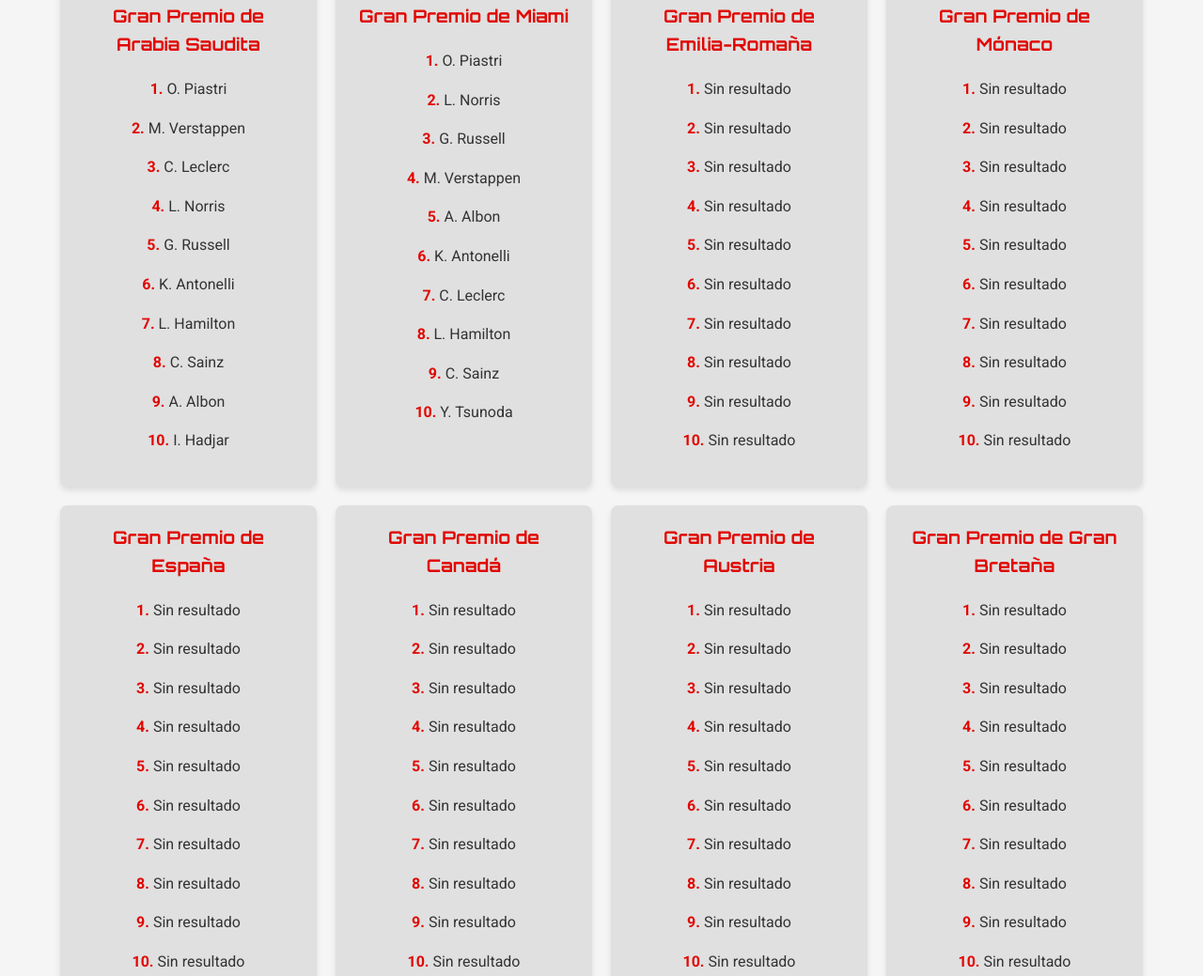
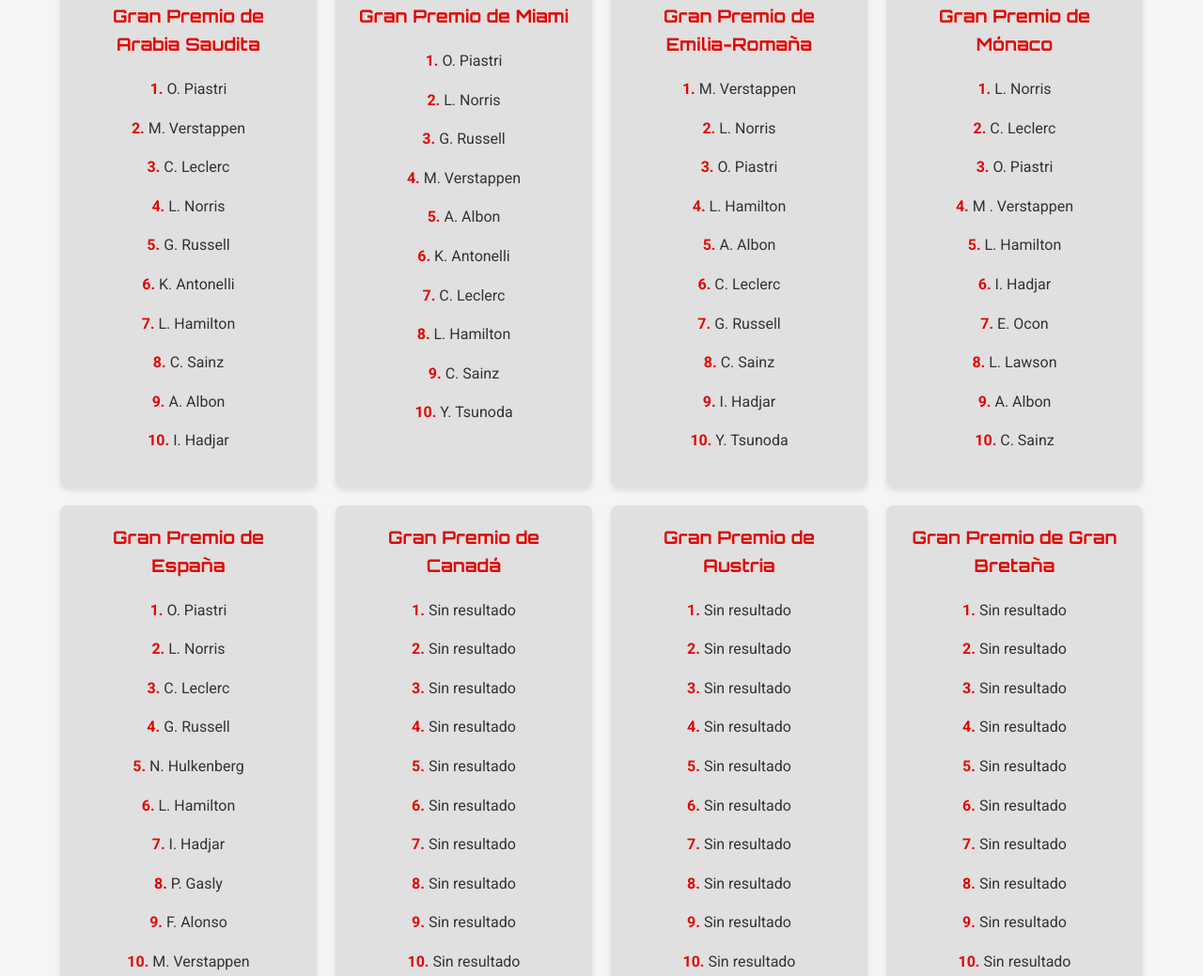
Before and after one commit to franvr13/F1-2025, a plain HTML site: page index.html in a window 1280 px wide. Shown: the part 8679-9718 px from the top of the page at 94% size. Drawn offline with Linux system fonts and the light colour scheme; no server answers; a script that the page names is missing.

Commit message:
Resultados de los últimos gps actualizados

```diff
--- a/index.html
+++ b/index.html
@@ -621,42 +621,42 @@
                 </div>
                 <div class="result">
                     <h3>Gran Premio de Emilia-Romaña</h3>
-                    <p><span class="points">1.</span> Sin resultado</p>
-                    <p><span class="points">2.</span> Sin resultado</p>
-                    <p><span class="points">3.</span> Sin resultado</p>
-                    <p><span class="points">4.</span> Sin resultado</p>
-                    <p><span class="points">5.</span> Sin resultado</p>
-                    <p><span class="points">6.</span> Sin resultado</p>
-                    <p><span class="points">7.</span> Sin resultado</p>
-                    <p><span class="points">8.</span> Sin resultado</p>
-                    <p><span class="points">9.</span> Sin resultado</p>
-                    <p><span class="points">10.</span> Sin resultado</p>
+                    <p><span class="points">1.</span> M. Verstappen</p>
+                    <p><span class="points">2.</span> L. Norris</p>
+                    <p><span class="points">3.</span> O. Piastri</p>
+                    <p><span class="points">4.</span> L. Hamilton</p>
+                    <p><span class="points">5.</span> A. Albon</p>
+                    <p><span class="points">6.</span> C. Leclerc</p>
+                    <p><span class="points">7.</span> G. Russell</p>
+                    <p><span class="points">8.</span> C. Sainz</p>
+                    <p><span class="points">9.</span> I. Hadjar</p>
+                    <p><span class="points">10.</span> Y. Tsunoda</p>
                 </div>
                 <div class="result">
                     <h3>Gran Premio de Mónaco</h3>
-                    <p><span class="points">1.</span> Sin resultado</p>
-                    <p><span class="points">2.</span> Sin resultado</p>
-                    <p><span class="points">3.</span> Sin resultado</p>
-                    <p><span class="points">4.</span> Sin resultado</p>
-                    <p><span class="points">5.</span> Sin resultado</p>
-                    <p><span class="points">6.</span> Sin resultado</p>
-                    <p><span class="points">7.</span> Sin resultado</p>
-                    <p><span class="points">8.</span> Sin resultado</p>
-                    <p><span class="points">9.</span> Sin resultado</p>
-                    <p><span class="points">10.</span> Sin resultado</p>
+                    <p><span class="points">1.</span> L. Norris</p>
+                    <p><span class="points">2.</span> C. Leclerc</p>
+                    <p><span class="points">3.</span> O. Piastri</p>
+                    <p><span class="points">4.</span> M . Verstappen</p>
+                    <p><span class="points">5.</span> L. Hamilton</p>
+                    <p><span class="points">6.</span> I. Hadjar</p>
+                    <p><span class="points">7.</span> E. Ocon</p>
+                    <p><span class="points">8.</span> L. Lawson</p>
+                    <p><span class="points">9.</span> A. Albon</p>
+                    <p><span class="points">10.</span> C. Sainz</p>
                 </div>
                 <div class="result">
                     <h3>Gran Premio de España</h3>
-                    <p><span class="points">1.</span> Sin resultado</p>
-                    <p><span class="points">2.</span> Sin resultado</p>
-                    <p><span class="points">3.</span> Sin resultado</p>
-                    <p><span class="points">4.</span> Sin resultado</p>
-                    <p><span class="points">5.</span> Sin resultado</p>
-                    <p><span class="points">6.</span> Sin resultado</p>
-                    <p><span class="points">7.</span> Sin resultado</p>
-                    <p><span class="points">8.</span> Sin resultado</p>
-                    <p><span class="points">9.</span> Sin resultado</p>
-                    <p><span class="points">10.</span> Sin resultado</p>
+                    <p><span class="points">1.</span> O. Piastri</p>
+                    <p><span class="points">2.</span> L. Norris</p>
+                    <p><span class="points">3.</span> C. Leclerc</p>
+                    <p><span class="points">4.</span> G. Russell</p>
+                    <p><span class="points">5.</span> N. Hulkenberg</p>
+                    <p><span class="points">6.</span> L. Hamilton</p>
+                    <p><span class="points">7.</span> I. Hadjar</p>
+                    <p><span class="points">8.</span> P. Gasly</p>
+                    <p><span class="points">9.</span> F. Alonso</p>
+                    <p><span class="points">10.</span> M. Verstappen</p>
                 </div>
                 <div class="result">
                     <h3>Gran Premio de Canadá</h3>
@@ -915,10 +915,6 @@
                 <a href="https://github.com/franvr13" target="_blank" rel="noopener noreferrer" aria-label="GitHub">
                     <i class="fa-brands fa-github"></i>
                 </a>
-                <a href="https://www.instagram.com/_franvr_/" target="_blank" rel="noopener noreferrer"
-                    aria-label="Instagram">
-                    <i class="fa-brands fa-instagram"></i>
-                </a>
             </div>
         </div>
     </footer>
```
